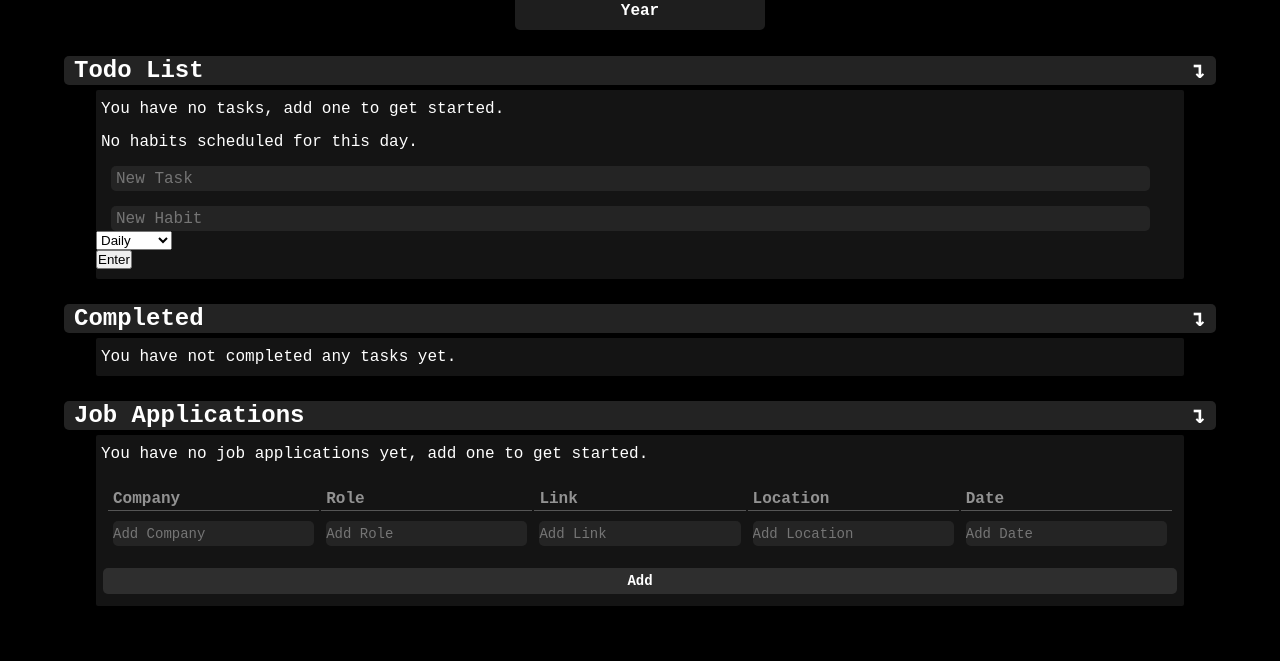
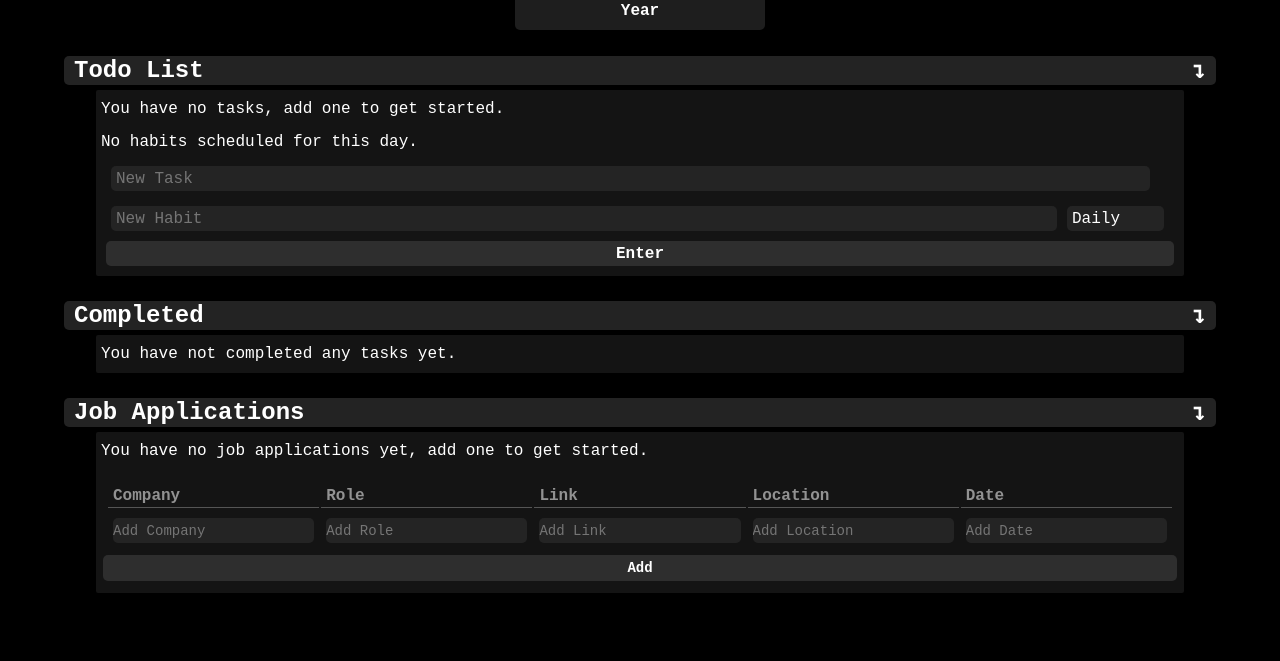
Before and after one commit to hub-mm/keep_up, a Flask app: page /home in a window 1280 px wide. Shown: the part 394-1055 px from the top of the page. After the commit the page ends 987 px from the top, so only its background shows below. Run offline with Flask 3, Linux system fonts and the light colour scheme.

Commit message:
Implement styling for habits

```diff
--- a/web_app/static/styles.css
+++ b/web_app/static/styles.css
@@ -205,8 +205,8 @@ body {
     visibility: visible;
 }
 
-.day-cell:hover,
-.current-day-cell:hover {
+.day-cell button:hover,
+.current-day-cell button:hover {
     background-color: rgba(255, 255, 255, 0.2);
 }
 
@@ -285,8 +285,8 @@ body {
     visibility: visible;
 }
 
-.day-cell-year:hover,
-.current-day-cell-year:hover {
+.day-cell-year button:hover,
+.current-day-cell-year button:hover {
     background-color: rgba(255, 255, 255, 0.2);
 }
 
@@ -384,7 +384,7 @@ body {
 }
 
 .task-info {
-    width: 90%;
+    width: 100%;
 }
 
 .task-info button {
@@ -437,6 +437,63 @@ body {
 
 .delete-task:hover, .complete-task:hover {
     background-color: rgba(100, 100, 100, .2);
+}
+
+.habit-div p {
+    padding: 5px 20px;
+    color: rgb(255, 20, 57);
+}
+
+.habit-div p:hover {
+    background-color: rgba(75, 75, 75, .2);
+    border-radius: 2px;
+    margin: 0 5px;
+    align-items: center;
+}
+
+.habit-container {
+    display: flex;
+    justify-content: center;
+    align-items: center;
+    width: 100%;
+    gap: 5px;
+}
+
+.habit-container select {
+    all: unset;
+    display: flex;
+    align-items: center;
+    background-color: rgba(100, 100, 100, .2);
+    border-radius: 5px;
+    height: 25px;
+    margin-right: 20px;
+    padding: 0 5px;
+    cursor: pointer;
+}
+
+.habit-container select:hover {
+    background-color: rgba(200, 200, 200, .2);
+}
+
+.habits-confirm-button {
+    display: flex;
+    justify-content: center;
+}
+
+.habits-confirm-button input[type=submit] {
+    all: unset;
+    background-color: rgba(150, 150, 150, .2);
+    text-align: center;
+    border-radius: 5px;
+    width: 100%;
+    margin: 0 10px;
+    margin-top: 10px;
+    height: 25px;
+    font-weight: bold;
+}
+
+.habits-confirm-button input[type=submit]:hover {
+    background-color: rgba(75, 75, 75, .2);
 }
 
 .job-container {
@@ -534,7 +591,6 @@ body {
 .new-job-button input[type=submit] {
     padding: 5px;
     width: 100%;
-    margin-top: 10px;
     margin-left: -5px;
     margin-bottom: -10px;
 }
```
